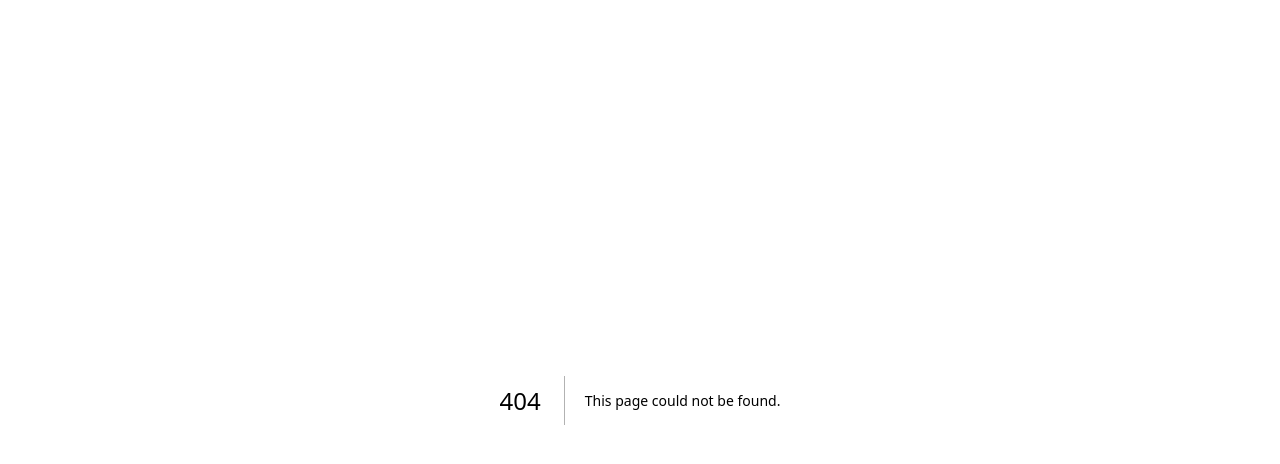
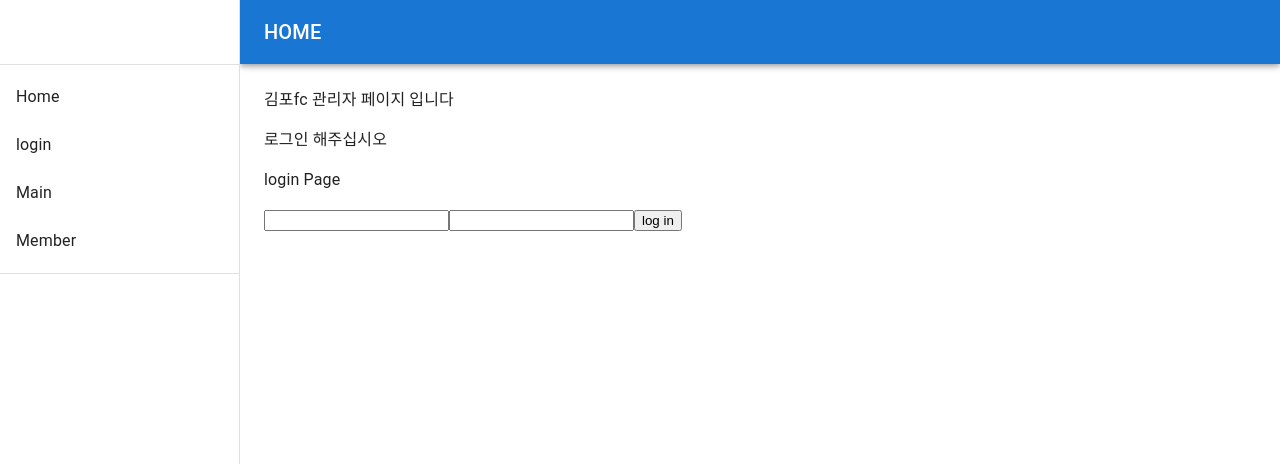
Before and after one commit to suong1272000/soccer-mania, a Next.js app in the folder soccer-mania/: page /main in a window 1280 px wide. Before the commit this address had no page. Shown: the top 464 px of the page. Built offline with nearby package versions, Linux system fonts and the light colour scheme.

Commit message:
feat: main파일 추가

```diff
--- /dev/null
+++ b/soccer-mania/src/pages/main.tsx
@@ -0,0 +1,74 @@
+import * as React from "react";
+import Box from "@mui/material/Box";
+import Drawer from "@mui/material/Drawer";
+import CssBaseline from "@mui/material/CssBaseline";
+import AppBar from "@mui/material/AppBar";
+import Toolbar from "@mui/material/Toolbar";
+import List from "@mui/material/List";
+import Typography from "@mui/material/Typography";
+import Divider from "@mui/material/Divider";
+import ListItem from "@mui/material/ListItem";
+import ListItemButton from "@mui/material/ListItemButton";
+import ListItemText from "@mui/material/ListItemText";
+
+const drawerWidth = 240;
+
+export default function PermanentDrawerLeft() {
+	return (
+		<Box sx={{ display: "flex" }}>
+			<CssBaseline />
+			<AppBar
+				position="fixed"
+				sx={{
+					width: `calc(100% - ${drawerWidth}px)`,
+					ml: `${drawerWidth}px`,
+				}}
+			>
+				<Toolbar>
+					<Typography variant="h6" noWrap component="div">
+						HOME
+					</Typography>
+				</Toolbar>
+			</AppBar>
+			<Drawer
+				sx={{
+					width: drawerWidth,
+					flexShrink: 0,
+					"& .MuiDrawer-paper": {
+						width: drawerWidth,
+						boxSizing: "border-box",
+					},
+				}}
+				variant="permanent"
+				anchor="left"
+			>
+				<Toolbar />
+				<Divider />
+				<List>
+					{["Home", "login", "Main", "Member"].map((text, index) => (
+						<ListItem key={text} disablePadding>
+							<ListItemButton>
+								<ListItemText primary={text} />
+							</ListItemButton>
+						</ListItem>
+					))}
+				</List>
+				<Divider />
+			</Drawer>
+			<Box
+				component="main"
+				sx={{ flexGrow: 1, bgcolor: "background.default", p: 3 }}
+			>
+				<Toolbar />
+				<Typography paragraph>김포fc 관리자 페이지 입니다</Typography>
+				<Typography paragraph>로그인 해주십시오</Typography>
+				<p>login Page</p>
+				<div>
+					<input type="text" />
+					<input type="password" />
+					<button>log in</button>
+				</div>
+			</Box>
+		</Box>
+	);
+}
```
